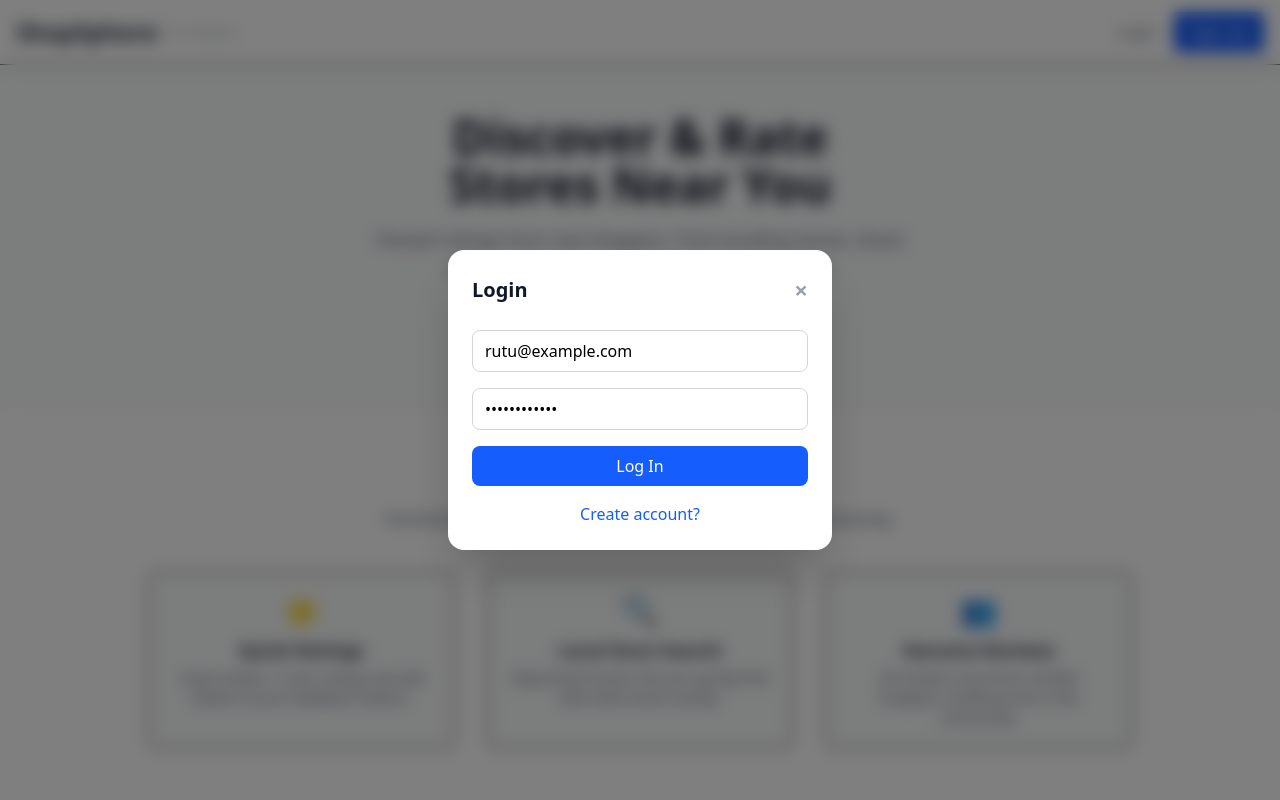
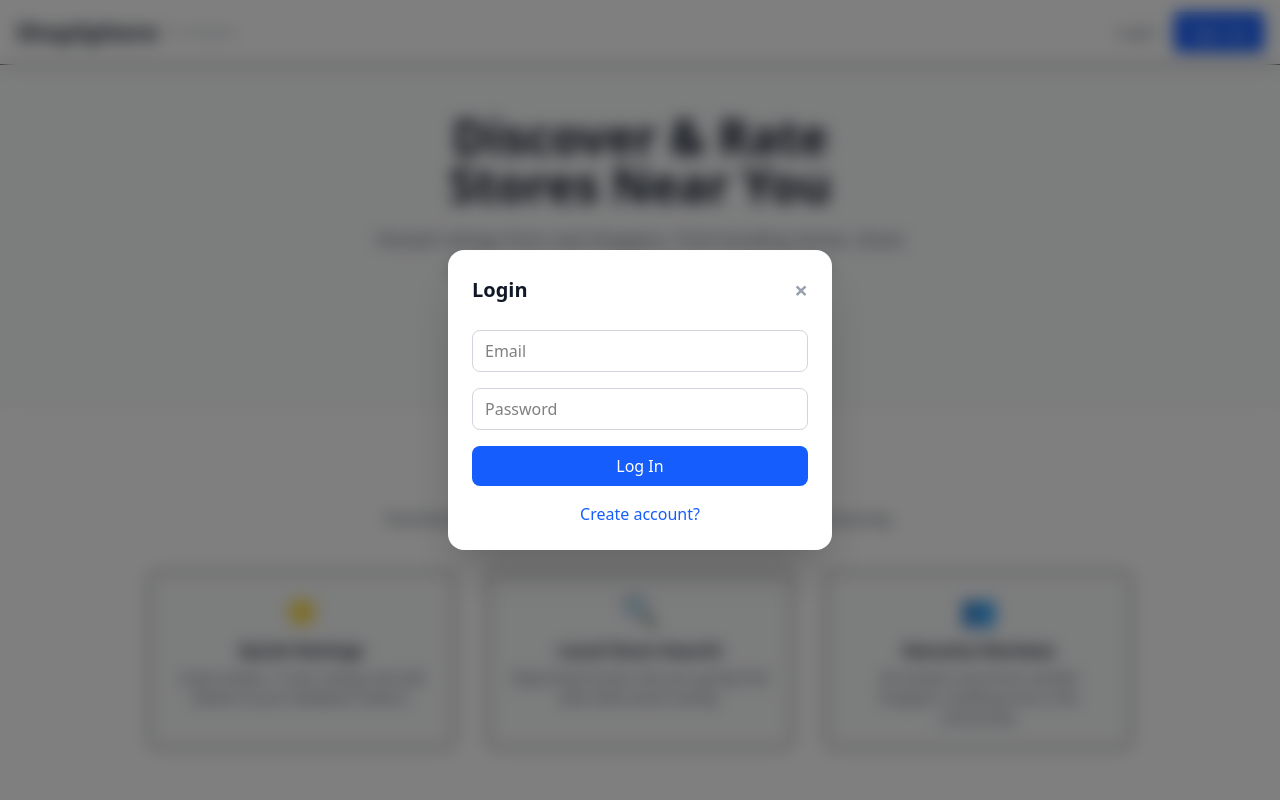
Before and after one commit to rushour21/ShopSphere, a React (Vite) app in the folder client/: page / in a window 1280 px wide. Both pictures are taken after a click on the button "Login". Shown: the top 800 px of the page. Built offline with nearby package versions, Linux system fonts and the light colour scheme.

Commit message:
default value removed

```diff
--- a/client/src/component/loginModal.jsx
+++ b/client/src/component/loginModal.jsx
@@ -5,8 +5,8 @@ import { addUser } from '../utils/userSlice';
 import axios from "axios";
 
 export default function LoginModal({ onClose }) {
-  const [email, setEmail] = useState("rutu@example.com");
-  const [password, setPassword] = useState("Rushabh@1234");
+  const [email, setEmail] = useState("");
+  const [password, setPassword] = useState("");
   const [error, setError] = useState("");
   const [loading, setLoading] = useState(false);
   const navigate = useNavigate();
```
